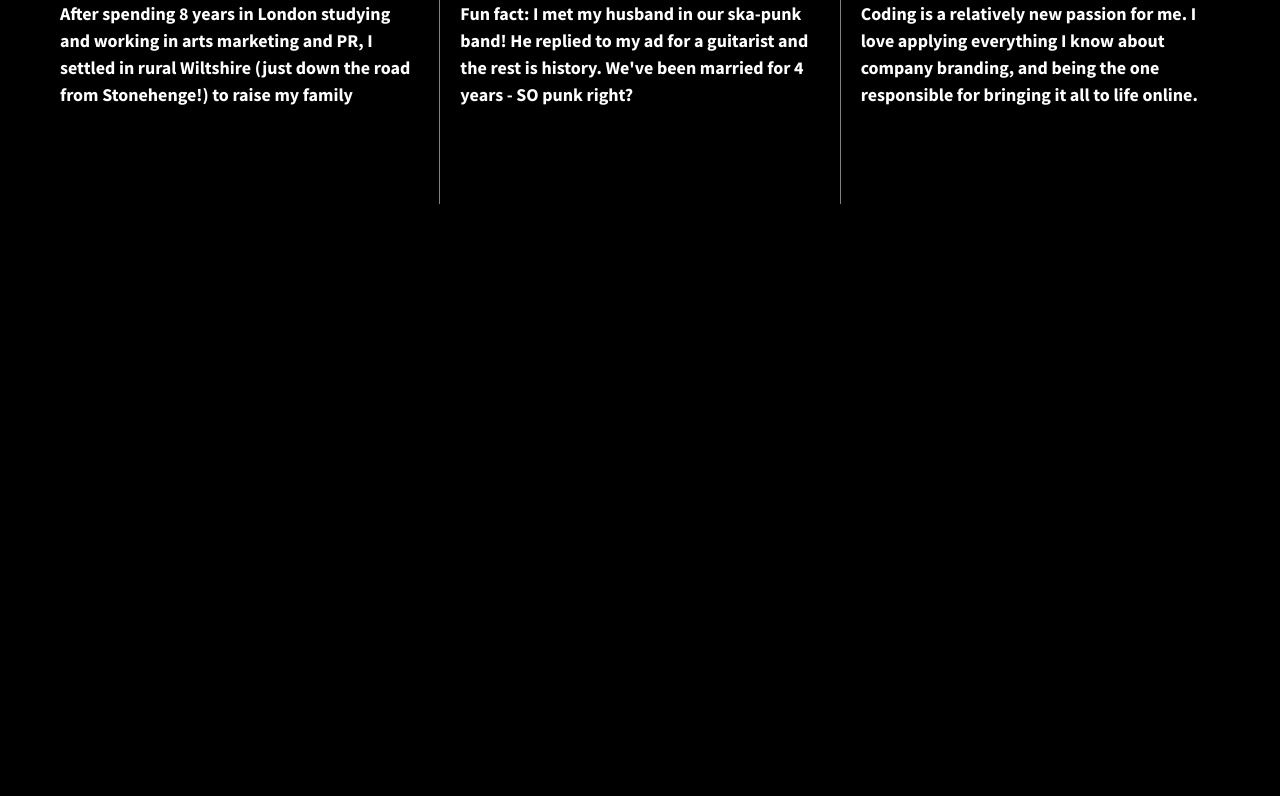
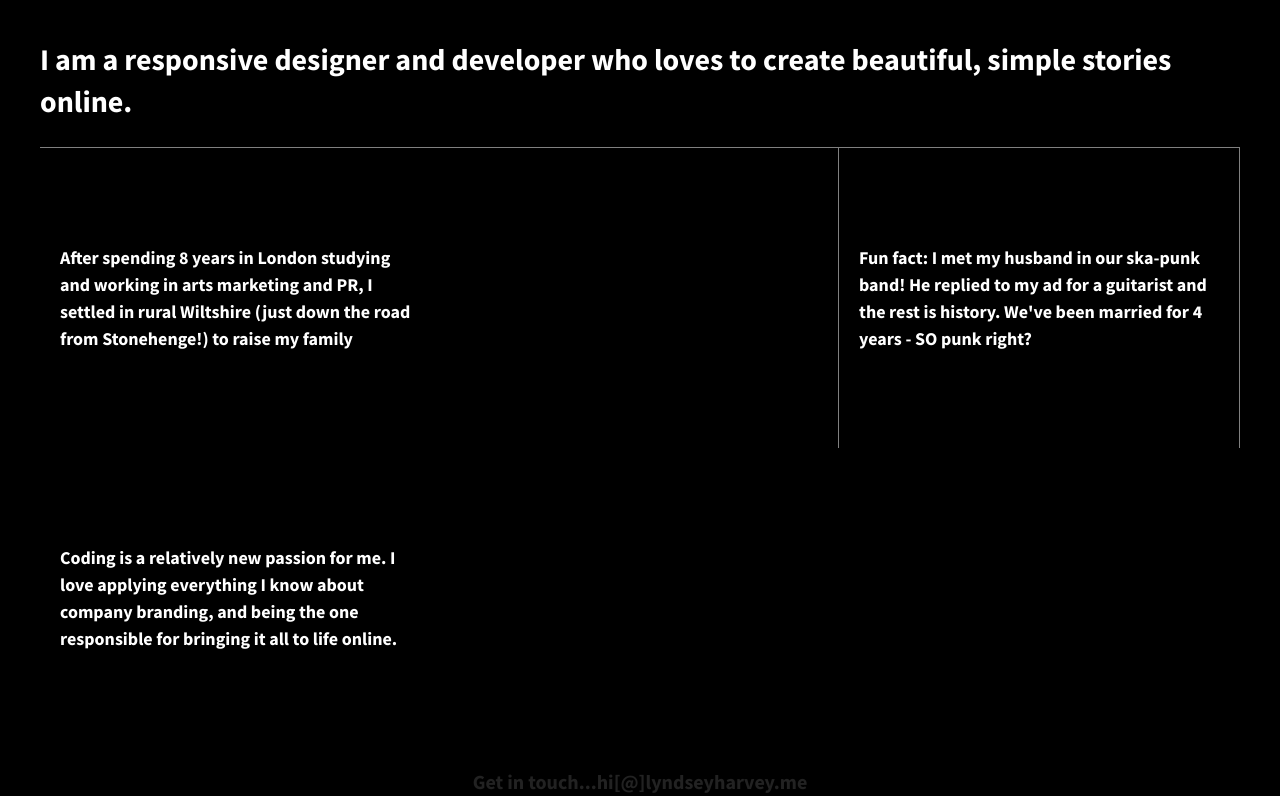
Before and after one commit to lyndseyharvey/flexbox-grid, a plain HTML site: page index.html in a window 1280 px wide. Shown: the part 136-932 px from the top of the page. Before the commit the page ends 880 px from the top, so only its background shows below. Drawn offline with nearby package versions, Linux system fonts and the light colour scheme.

Commit message:
Added header, main and footer

```diff
--- a/css/main.css
+++ b/css/main.css
@@ -108,12 +108,33 @@ body {
   height: 100%;
 }
 
-.wrapper {
-  /*add display:flex and set justify-content to space-between*/
+header,
+footer,
+main {
+  display: flex;
+  justify-content: center;
+  align-items: center;
+  width: 100%;
+}
+
+footer {
+  margin-top: 20px;
+}
+
+h1, h2 {
+  color: white;
+}
+
+main {
+  border-bottom: solid 1px gray;
+}
+
+.flex-container {
   font-weight: 700;
   display: flex;
   justify-content: space-between;
   align-items: baseline;
+  flex-flow: row wrap;
 }
 
 .div-1, .div-2, .div-3 {
@@ -124,7 +145,7 @@ body {
   background-color: black;
   height: 300px;
   display: flex;
-  width: 33%;
+  width: 30%;
   justify-content: center;
   align-items: center;
   padding: 0 20px;
@@ -138,7 +159,6 @@ body {
   border-color: gray;
   border-style: solid;
 }
-
 
 
 
--- a/index.html
+++ b/index.html
@@ -20,8 +20,15 @@
         <!--[if lt IE 8]>
             <p class="browserupgrade">You are using an <strong>outdated</strong> browser. Please <a href="http://browsehappy.com/">upgrade your browser</a> to improve your experience.</p>
         <![endif]-->
+      <section class="flex-container">
+        <header>
+          <h1>Hi, I'm Lynz</h1>
+        </header>
 
-        <section class="wrapper">
+        <main>
+          <h2>I am a responsive designer and developer who loves to create beautiful, simple stories online.</h2>
+          <br>
+        </main>
 
             <div class="div-1">
                 <p>After spending 8 years in London studying and working in arts marketing and PR, I settled in rural Wiltshire (just down the road from Stonehenge!) to raise my family</p>
@@ -34,6 +41,10 @@
             <div class="div-3">
                 <p> Coding is a relatively new passion for me. I love applying everything I know about company branding, and being the one responsible for bringing it all to life online. </p>
             </div>
+
+            <footer>
+              Get in touch...hi[@]lyndseyharvey.me
+            </footer>
 
         </section>
 
```
